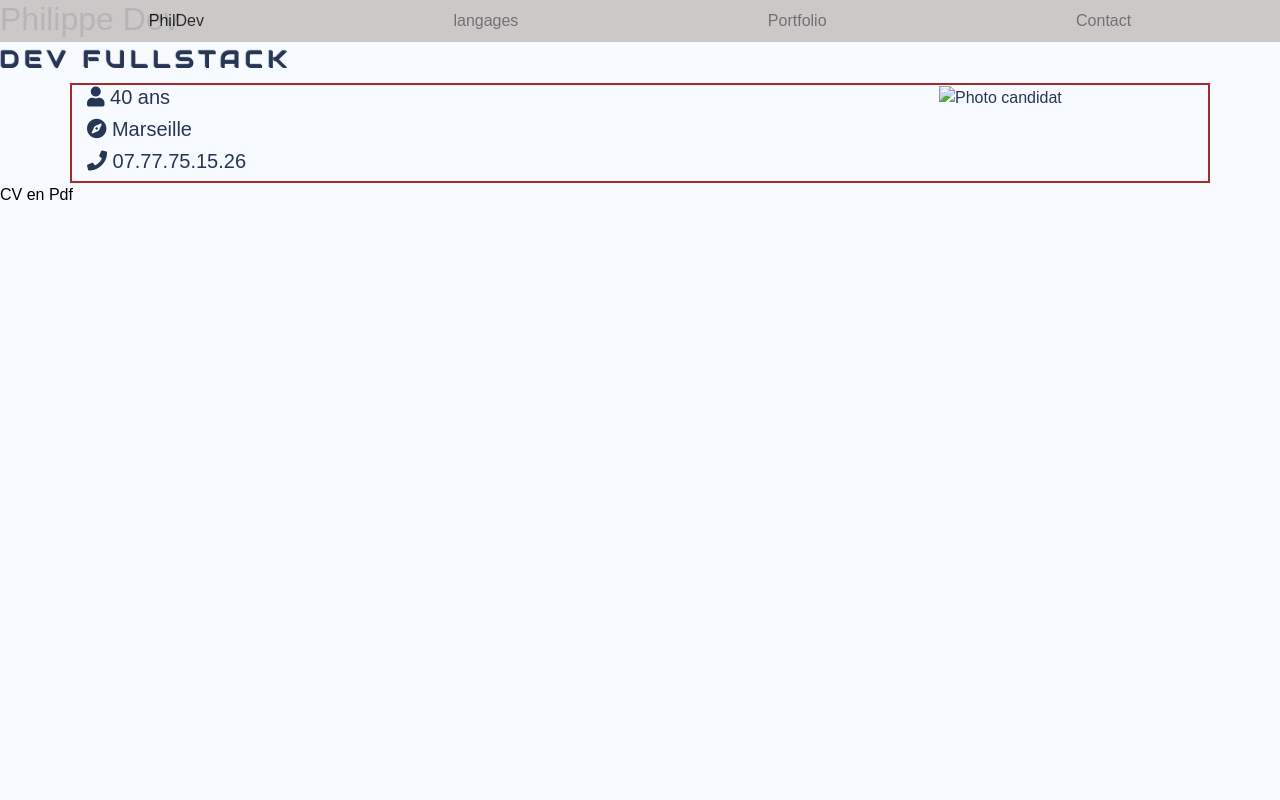
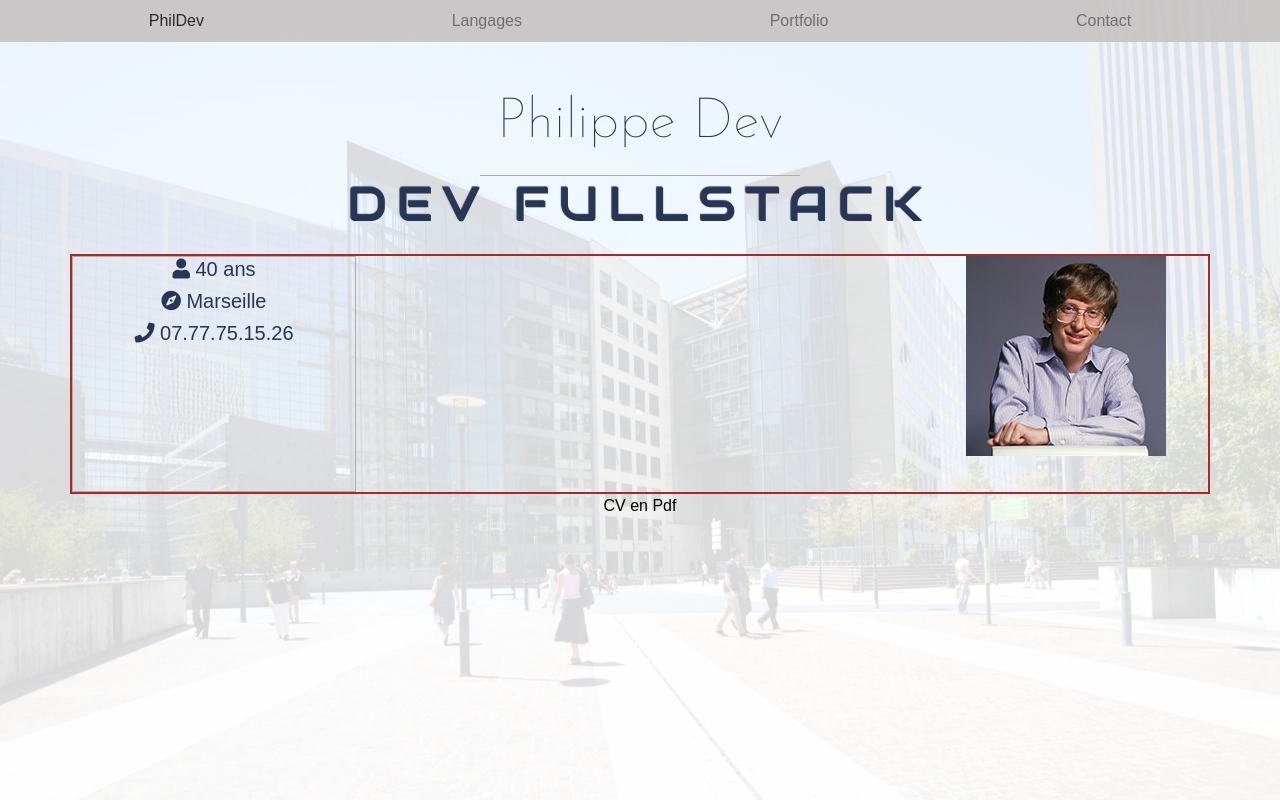
Before and after one commit to PhilCapsule/portfolio, a plain HTML site: page CV/index.html in a window 1280 px wide. Drawn offline with Linux system fonts and the light colour scheme; a web font is replaced by a local one.

Commit message:
heaader_v1

```diff
--- a/CV/index.html
+++ b/CV/index.html
@@ -6,7 +6,7 @@
     <meta name="viewport" content="width=device-width, initial-scale=1.0">
 
     <title>My CV </title>
-    <link rel="shortcut icon" href="./media/icon.png">
+    <link rel="shortcut icon" href="./img/icon.png">
     <link rel="stylesheet" href="style.css">
     <link rel="stylesheet" href="./assets/css/bootstrap.css">
     <link rel="stylesheet" href="https://cdnjs.cloudflare.com/ajax/libs/font-awesome/5.9.0/css/all.min.css">
@@ -15,6 +15,7 @@
 
 
 <body>
+    <header>
         <nav class="navbar navbar-expand-sm navbar-light fixed-top">
             <div class="collapse navbar-collapse">
                 <ul class="navbar-nav">
@@ -22,7 +23,7 @@
                         <a href="#" class="nav-link active">PhilDev</a>
                     </li>
                     <li class="nav-item">
-                    <a href="#langages" class="nav-link">langages</a>
+                        <a href="#langages" class="nav-link">Langages</a>
                     </li>
                     <li class="nav-item">
                         <a href="#Portfolio" class="nav-link">Portfolio</a>
@@ -41,7 +42,9 @@
         </div>
 
         <div class="container">
+                       <!-- Presentation -->
             <div class="row presentation">
+                                      <!-- infos -->
                 <div class="col-6 col-md-3 infos">
                     <h5><i class="fa fa-user"></i> 40 ans </h5>
                     <h5><i class="fa fa-compass"></i> Marseille </h5>
@@ -53,7 +56,7 @@
                 </div>
 
                 <div class="col-6 col-md-3 photo">
-                <img src="./media/billGates.jpg" alt="Photo candidat">
+                    <img src="./img/billGates.jpg" alt="Photo candidat">
                 </div>
             </div>
         </div>
@@ -63,6 +66,7 @@
             <a href="./media/CV.pdf" target="_blank"> CV en Pdf </a>
         </div>
 
+    </header>
 
 
     <script src="./assets/js/jquery.min.js" type="text/javascript"></script>
--- a/CV/style.css
+++ b/CV/style.css
@@ -1,4 +1,4 @@
-@import url('https://fonts.googleapis.com/css2?family=Audiowide&family=Josefin+Sans&family=Rambla&display=swap');
+@import url('https://fonts.googleapis.com/css2?family=Audiowide&family=Josefin+Sans:wght@100&family=Rambla&display=swap');
 
 
 html {
@@ -41,10 +41,36 @@ li {
 header {
     text-align: center;
     height: 100vh;
-    background: url(img/header.jpg) no-repeat fixed 50% 50%;
+    background: url(./img/header.jpg) no-repeat fixed 50% 50%;
     background-size: cover;
 }
 
+h1 {
+    padding: 90px 0 10px 0;
+    font-family: 'josefin sans', sans-serif;
+    font-size: 3.5em;
+}
+
+#line {
+    height: 1px;
+    background-color: #b3aca7;
+    width: 25%;
+    margin: 0 auto;
+}
+
+h2 {
+    padding: 20px O 50px 0;
+    font-size: 3em;
+    text-transform: uppercase;
+}
+
+
 .presentation {
+    height: 240px;
+    margin-top: 20px;
     border: brown 2px solid;
 }
+
+.infos {
+    border: 1px solid #b3aca7;
+}
```
Lines whose indentation alone changed are shown as unchanged.
